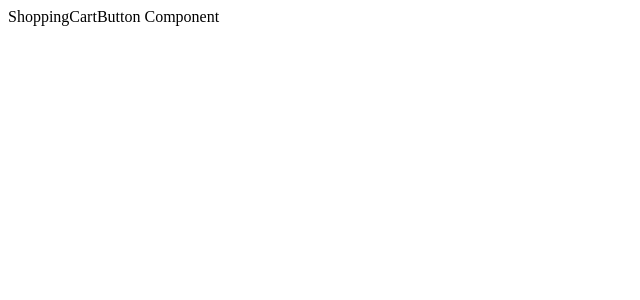
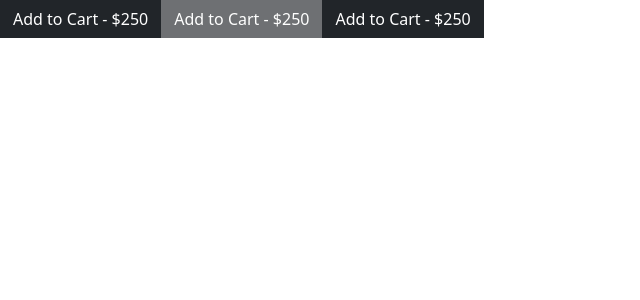
Before and after one commit to KhnykovaIrina/E-commerce, a React (Create React App) app: page / in a window 1280 px wide. Shown: the top 300 px of the page, without its empty margins (0-640 px from the left). Built offline with nearby package versions, Linux system fonts and the light colour scheme.

Commit message:
Install react-bootstrap Added file index.js Updated files

```diff
--- a/package.json
+++ b/package.json
@@ -6,7 +6,9 @@
     "@testing-library/jest-dom": "^5.16.2",
     "@testing-library/react": "^12.1.3",
     "@testing-library/user-event": "^13.5.0",
+    "bootstrap": "^5.1.3",
     "react": "^17.0.2",
+    "react-bootstrap": "^2.1.2",
     "react-dom": "^17.0.2",
     "react-scripts": "5.0.0",
     "web-vitals": "^2.1.4"
--- a/src/App.js
+++ b/src/App.js
@@ -1,11 +1,12 @@
-import ShoppingCartButton from './components/ShoppingCartButton/ShoppingCartButton';
+import ShoppingCartButton from './components/ShoppingCartButton';
 
 function App() {
   return (
     <div>
-      <ShoppingCartButton />
+      <ShoppingCartButton text='Add to Cart - $250' />
+      <ShoppingCartButton text='Add to Cart - $250' disabled={true} />
+      <ShoppingCartButton text='Add to Cart - $250' />
     </div>
-
   );
 }
 
--- a/src/components/ShoppingCartButton/ShoppingCartButton.css
+++ b/src/components/ShoppingCartButton/ShoppingCartButton.css
@@ -1 +1,3 @@
-.ShoppingCartButton {}
+.ShoppingCartButton {
+
+}
--- a/src/components/ShoppingCartButton/ShoppingCartButton.js
+++ b/src/components/ShoppingCartButton/ShoppingCartButton.js
@@ -1,10 +1,12 @@
 import React from 'react';
 import './ShoppingCartButton.css';
+import { Button } from 'react-bootstrap';
 
-const ShoppingCartButton = () => (
-  <div className="ShoppingCartButton">
-    ShoppingCartButton Component
-  </div>
-);
+const ShoppingCartButton = (props) => {
+  const text = props.text
+  const disabled = props.disabled
+
+  return <Button  variant='dark' className='rounded-0' disabled={disabled}>{text}</Button>
+};
 
 export default ShoppingCartButton;
--- /dev/null
+++ b/src/components/ShoppingCartButton/index.js
@@ -0,0 +1,2 @@
+import ShoppingCartButton from './ShoppingCartButton';
+export default ShoppingCartButton;
--- a/src/index.js
+++ b/src/index.js
@@ -1,7 +1,7 @@
 import React from 'react';
 import ReactDOM from 'react-dom';
 import App from './App';
-
+import 'bootstrap/dist/css/bootstrap.min.css';
 
 ReactDOM.render(
   <React.StrictMode>
```
Also changed, not shown: 1 other file (tests, documents, lock files or other folders).
